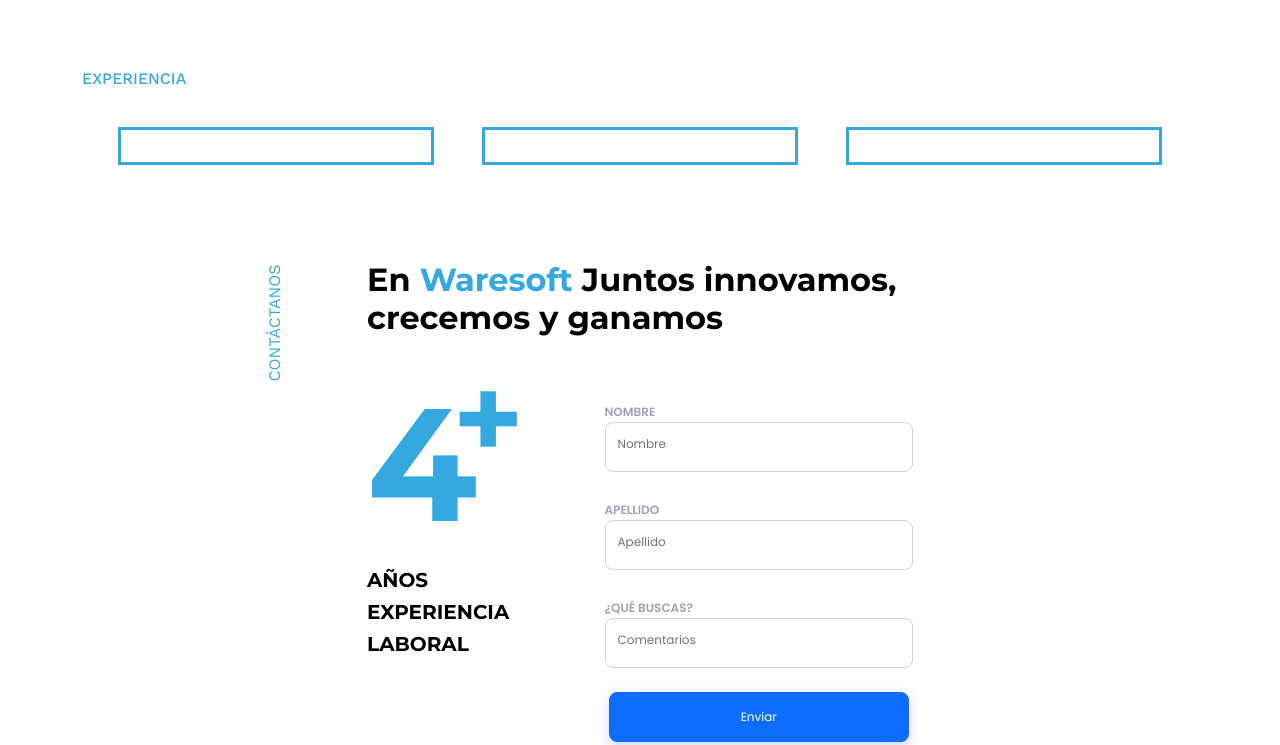
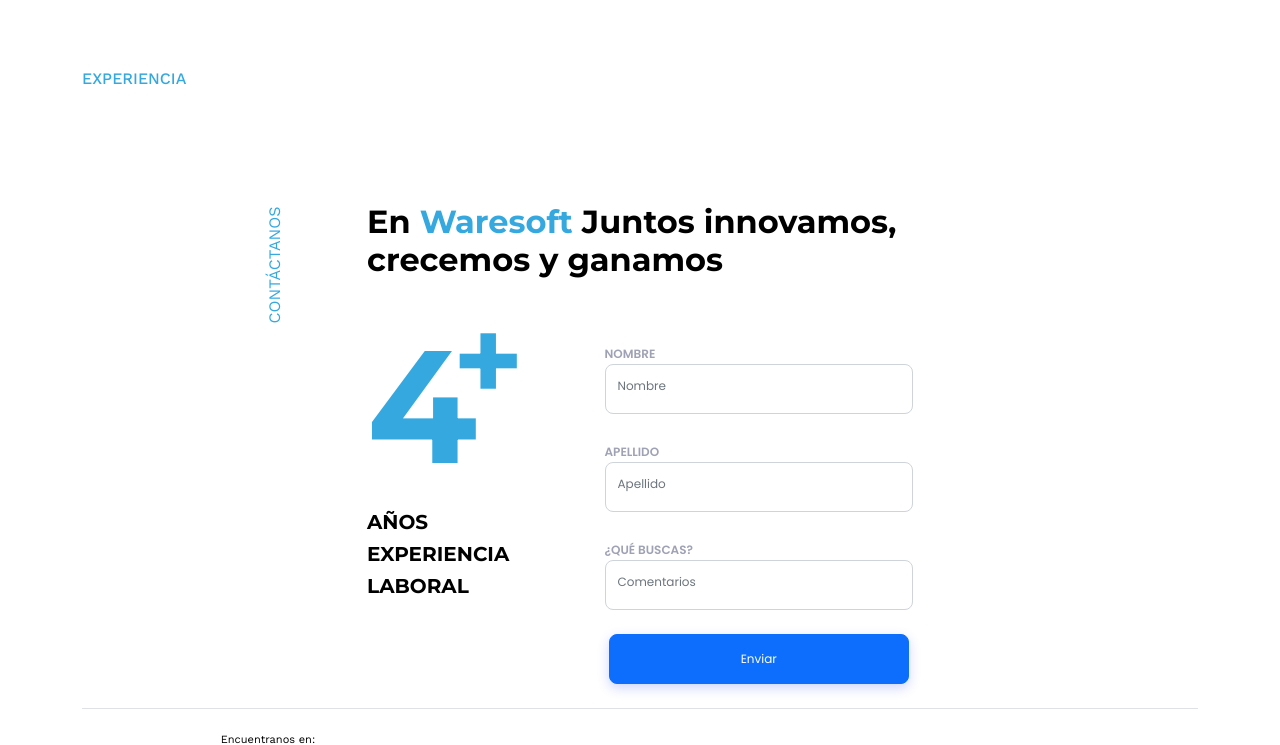
Before and after one commit to DiegoEden/SitioWebWaresoft, a PHP site: page /views/public/experiencia.php in a window 1280 px wide. Shown: the part 73-818 px from the top of the page. Run offline with PHP 8.4, Linux system fonts and the light colour scheme.

Commit message:
arreglos css

```diff
--- a/resources/css/styles.css
+++ b/resources/css/styles.css
@@ -884,10 +884,6 @@ li.menu-item {
     border: 4px solid #35A8E0;
 }
 
-.layout2 {
-    border: 3px solid #35A8E0;
-    margin-top: 20px;
-}
 
 
 .profile {
--- a/views/public/experiencia.php
+++ b/views/public/experiencia.php
@@ -16,33 +16,7 @@ webSite::header('Experiencia');
     <div class="row d-flex justify-content-center align-items-center h-100">
         <p class="tituloExperiencia">EXPERIENCIA</p>
 
-        <div class="row gx-5">
-            <div class="col col-md-4 col-lg-4 col-xl-4 col-sm-12 col-12 ">
-                <div class="p-3 layout2">
 
-
-
-
-
-
-                </div>
-            </div>
-            <div class="col col-md-4 col-lg-4 col-xl-4 col-sm-12 col-12">
-                <div class="p-3 layout2">
-
-
-
-                </div>
-            </div>
-
-            <div class="col col-md-4 col-lg-4 col-xl-4 col-sm-12 col-12">
-                <div class="p-3 layout2">
-
-
-
-                </div>
-            </div>
-        </div>
     </div>
 
 </div>
```
